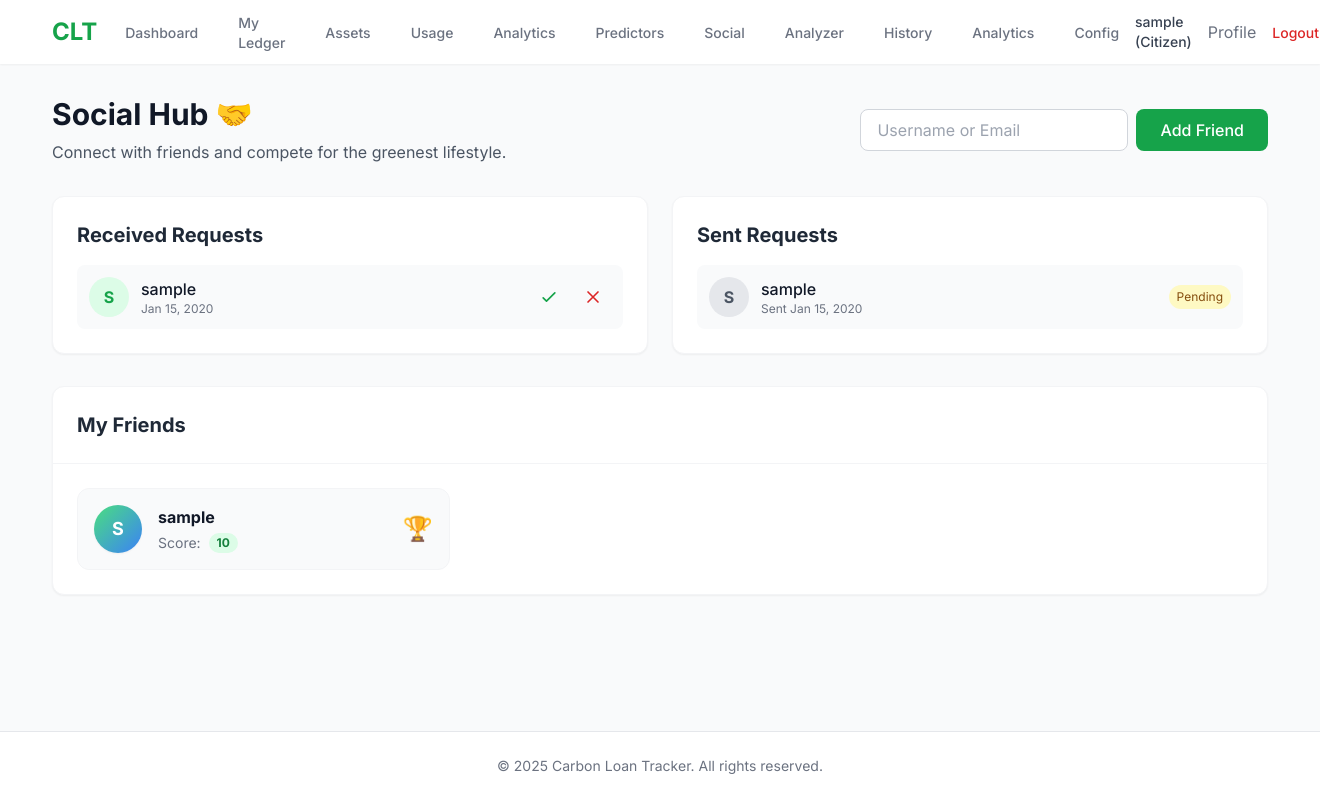
After one commit to rahim-druba/Carbon-Loan-Tracker, a Django app: page /social/ in a window 1320 px wide. The commit adds this page. Run offline with Django 5.2, Linux system fonts and the light colour scheme; a user stored in the database is signed in; tables that the repository leaves empty hold one stand-in row (values such as "Sample post"); parts of the project's set-up code (start-up, migrations or seed data) failed here and were passed over; some libraries are stand-ins or nearby versions.

Commit message:
added new pages , dashboards for socializing, top rankings

```diff
--- a/api/urls.py
+++ b/api/urls.py
@@ -3,7 +3,8 @@ from rest_framework.routers import DefaultRouter
 from drf_spectacular.views import SpectacularAPIView, SpectacularSwaggerView
 from .views import (
     UserViewSet, LedgerViewSet, TransactionViewSet,
-    PlantingVerificationViewSet, ConvertView, StatsView
+    PlantingVerificationViewSet, ConvertView, StatsView,
+    FriendRequestViewSet, LeaderboardView, MLPredictionView
 )
 
 router = DefaultRouter()
@@ -11,11 +12,14 @@ router.register(r'users', UserViewSet, basename='user')
 router.register(r'ledger', LedgerViewSet, basename='ledger')
 router.register(r'transactions', TransactionViewSet, basename='transaction')
 router.register(r'planting', PlantingVerificationViewSet, basename='planting')
+router.register(r'friend-requests', FriendRequestViewSet, basename='friend-request')
 
 urlpatterns = [
     path('', include(router.urls)),
     path('convert/', ConvertView.as_view(), name='convert'),
     path('stats/', StatsView.as_view(), name='stats'),
+    path('leaderboard/', LeaderboardView.as_view(), name='leaderboard'),
+    path('ml/prediction/', MLPredictionView.as_view(), name='ml-prediction'),
     path('schema/', SpectacularAPIView.as_view(), name='schema'),
     path('docs/', SpectacularSwaggerView.as_view(url_name='schema'), name='swagger-ui'),
 ]
--- a/frontend/templates/frontend/base.html
+++ b/frontend/templates/frontend/base.html
@@ -39,6 +39,10 @@
                             class="border-transparent text-gray-500 hover:border-green-500 hover:text-gray-700 inline-flex items-center px-1 pt-1 border-b-2 text-sm font-medium">Analytics</a>
                         <a href="{% url 'predictors_hub' %}"
                             class="border-transparent text-gray-500 hover:border-green-500 hover:text-gray-700 inline-flex items-center px-1 pt-1 border-b-2 text-sm font-medium">Predictors</a>
+                        <a href="{% url 'social_hub' %}"
+                            class="border-transparent text-gray-500 hover:border-green-500 hover:text-gray-700 inline-flex items-center px-1 pt-1 border-b-2 text-sm font-medium">Social</a>
+                        <a href="{% url 'analyzer_hub' %}"
+                            class="border-transparent text-gray-500 hover:border-green-500 hover:text-gray-700 inline-flex items-center px-1 pt-1 border-b-2 text-sm font-medium">Analyzer</a>
                         <a href="{% url 'transaction_history' %}"
                             class="border-transparent text-gray-500 hover:border-green-500 hover:text-gray-700 inline-flex items-center px-1 pt-1 border-b-2 text-sm font-medium">History</a>
                         {% endif %}
--- /dev/null
+++ b/frontend/templates/frontend/social.html
@@ -0,0 +1,129 @@
+{% extends 'frontend/base.html' %}
+
+{% block content %}
+<div class="space-y-8">
+    <!-- Header -->
+    <div class="flex flex-col md:flex-row justify-between items-center">
+        <div>
+            <h1 class="text-3xl font-bold text-gray-900">Social Hub 🤝</h1>
+            <p class="mt-2 text-gray-600">Connect with friends and compete for the greenest lifestyle.</p>
+        </div>
+        <div class="mt-4 md:mt-0">
+            <form action="{% url 'send_friend_request' %}" method="POST" class="flex gap-2">
+                {% csrf_token %}
+                <input type="text" name="username" placeholder="Username or Email" required
+                    class="px-4 py-2 border border-gray-300 rounded-lg focus:ring-green-500 focus:border-green-500">
+                <button type="submit" class="bg-green-600 text-white px-6 py-2 rounded-lg hover:bg-green-700 transition-colors font-medium">
+                    Add Friend
+                </button>
+            </form>
+        </div>
+    </div>
+
+    <!-- Friend Requests -->
+    {% if received_requests or sent_requests %}
+    <div class="grid grid-cols-1 md:grid-cols-2 gap-6">
+        <!-- Received -->
+        <div class="bg-white rounded-xl shadow-sm p-6 border border-gray-100">
+            <h2 class="text-xl font-bold text-gray-800 mb-4">Received Requests</h2>
+            {% if received_requests %}
+            <div class="space-y-4">
+                {% for req in received_requests %}
+                <div class="flex items-center justify-between p-3 bg-gray-50 rounded-lg">
+                    <div class="flex items-center gap-3">
+                        <div class="w-10 h-10 bg-green-100 rounded-full flex items-center justify-center text-green-600 font-bold">
+                            {{ req.from_user.username|slice:":1"|upper }}
+                        </div>
+                        <div>
+                            <p class="font-medium text-gray-900">{{ req.from_user.username }}</p>
+                            <p class="text-xs text-gray-500">{{ req.created_at|date:"M d, Y" }}</p>
+                        </div>
+                    </div>
+                    <div class="flex gap-2">
+                        <form action="{% url 'handle_friend_request' req.id 'accept' %}" method="POST">
+                            {% csrf_token %}
+                            <button type="submit" class="p-2 text-green-600 hover:bg-green-50 rounded-full" title="Accept">
+                                <svg class="w-5 h-5" fill="none" stroke="currentColor" viewBox="0 0 24 24"><path stroke-linecap="round" stroke-linejoin="round" stroke-width="2" d="M5 13l4 4L19 7"></path></svg>
+                            </button>
+                        </form>
+                        <form action="{% url 'handle_friend_request' req.id 'reject' %}" method="POST">
+                            {% csrf_token %}
+                            <button type="submit" class="p-2 text-red-600 hover:bg-red-50 rounded-full" title="Reject">
+                                <svg class="w-5 h-5" fill="none" stroke="currentColor" viewBox="0 0 24 24"><path stroke-linecap="round" stroke-linejoin="round" stroke-width="2" d="M6 18L18 6M6 6l12 12"></path></svg>
+                            </button>
+                        </form>
+                    </div>
+                </div>
+                {% endfor %}
+            </div>
+            {% else %}
+            <p class="text-gray-500 text-sm">No pending requests.</p>
+            {% endif %}
+        </div>
+
+        <!-- Sent -->
+        <div class="bg-white rounded-xl shadow-sm p-6 border border-gray-100">
+            <h2 class="text-xl font-bold text-gray-800 mb-4">Sent Requests</h2>
+            {% if sent_requests %}
+            <div class="space-y-4">
+                {% for req in sent_requests %}
+                <div class="flex items-center justify-between p-3 bg-gray-50 rounded-lg">
+                    <div class="flex items-center gap-3">
+                        <div class="w-10 h-10 bg-gray-200 rounded-full flex items-center justify-center text-gray-600 font-bold">
+                            {{ req.to_user.username|slice:":1"|upper }}
+                        </div>
+                        <div>
+                            <p class="font-medium text-gray-900">{{ req.to_user.username }}</p>
+                            <p class="text-xs text-gray-500">Sent {{ req.created_at|date:"M d, Y" }}</p>
+                        </div>
+                    </div>
+                    <span class="px-2 py-1 bg-yellow-100 text-yellow-800 text-xs rounded-full">Pending</span>
+                </div>
+                {% endfor %}
+            </div>
+            {% else %}
+            <p class="text-gray-500 text-sm">No sent requests.</p>
+            {% endif %}
+        </div>
+    </div>
+    {% endif %}
+
+    <!-- Friends List -->
+    <div class="bg-white rounded-xl shadow-sm border border-gray-100 overflow-hidden">
+        <div class="p-6 border-b border-gray-100">
+            <h2 class="text-xl font-bold text-gray-800">My Friends</h2>
+        </div>
+
+        {% if friends %}
+        <div class="grid grid-cols-1 sm:grid-cols-2 lg:grid-cols-3 gap-6 p-6">
+            {% for friend in friends %}
+            <div class="flex items-center p-4 bg-gray-50 rounded-xl hover:shadow-md transition-shadow border border-gray-100">
+                <div class="w-12 h-12 bg-gradient-to-br from-green-400 to-blue-500 rounded-full flex items-center justify-center text-white font-bold text-lg shadow-sm">
+                    {{ friend.username|slice:":1"|upper }}
+                </div>
+                <div class="ml-4 flex-1">
+                    <h3 class="font-bold text-gray-900">{{ friend.username }}</h3>
+                    <div class="flex items-center mt-1">
+                        <span class="text-sm text-gray-500 mr-2">Score:</span>
+                        <span class="px-2 py-0.5 bg-green-100 text-green-700 text-xs font-bold rounded-full">
+                            {{ friend.current_carbon_score|floatformat:0 }}
+                        </span>
+                    </div>
+                </div>
+                <div class="text-right">
+                     <!-- Rank Badge placeholder -->
+                     <span class="text-2xl">🏆</span>
+                </div>
+            </div>
+            {% endfor %}
+        </div>
+        {% else %}
+        <div class="p-12 text-center">
+            <div class="text-6xl mb-4">🦗</div>
+            <h3 class="text-xl font-medium text-gray-900">It's quiet here...</h3>
+            <p class="text-gray-500 mt-2">Add friends to start competing!</p>
+        </div>
+        {% endif %}
+    </div>
+</div>
+{% endblock %}
--- a/frontend/urls.py
+++ b/frontend/urls.py
@@ -36,6 +36,12 @@ urlpatterns = [
     path('analytics/user/<int:user_id>/', views.analytics_user_detail, name='analytics_user_detail'),
     path('admin/config/', views.admin_config, name='admin_config'),
 
+    # Social & Analytics
+    path('social/', views.social_hub, name='social_hub'),
+    path('social/request/send/', views.send_friend_request, name='send_friend_request'),
+    path('social/request/<int:pk>/<str:action>/', views.handle_friend_request, name='handle_friend_request'),
+    path('analyzer/', views.analyzer_hub, name='analyzer_hub'),
+
     # Agent
     path('agent/queue/', views.agent_queue, name='agent_queue'),
     path('agent/verify/<int:transaction_id>/', views.verify_planting, name='verify_planting'),
--- a/frontend/views.py
+++ b/frontend/views.py
@@ -3,7 +3,8 @@ from django.contrib.auth.decorators import login_required
 from django.contrib import messages
 from django.db.models import Sum, Count
 from accounts.forms import UserRegistrationForm, ProfileForm, VehicleForm, OnayCardForm, PropertyForm
-from accounts.models import User, Vehicle, OnayCard, Property
+from accounts.models import User, Vehicle, OnayCard, Property, FriendRequest, District, Company, MLPrediction
+from django.db.models import Q
 from ledger.models import CarbonLedger, UsageLog, ConversionRate
 from planting.models import TreeTransaction, PlantingVerification
 from ledger.calculations import calculate_co2, calculate_required_trees
@@ -47,13 +48,32 @@ def citizen_dashboard(request):
     # Calculate trees purchased
     purchased = TreeTransaction.objects.filter(user=request.user).aggregate(Sum('quantity'))['quantity__sum'] or 0
 
+    # Gamification: Rank
+    # Calculate rank based on carbon score (higher is better? or lower debt is better?)
+    # Let's use current_carbon_score (higher is better)
+    user_rank = User.objects.filter(current_carbon_score__gt=request.user.current_carbon_score).count() + 1
+
+    # ML Prediction
+    prediction = MLPrediction.objects.filter(user=request.user).order_by('-created_at').first()
+    if not prediction:
+        # Create mock if none
+        import random
+        prediction = MLPrediction.objects.create(
+            user=request.user,
+            predicted_year_end_debt=round(random.uniform(1000, 5000), 2),
+            recommended_action="Switch to public transport for 3 days a week.",
+            confidence_score=0.85
+        )
+
     context = {
         'total_debt': total_debt,
         'total_trees_needed': total_trees_needed,
         'purchased': purchased,
         'remaining': max(0, total_trees_needed - purchased),
         'recent_transactions': TreeTransaction.objects.filter(user=request.user).order_by('-created_at')[:5],
-        'recent_usage': UsageLog.objects.filter(user=request.user).order_by('-date')[:5]
+        'recent_usage': UsageLog.objects.filter(user=request.user).order_by('-date')[:5],
+        'user_rank': user_rank,
+        'prediction': prediction
     }
     return render(request, 'frontend/dashboard_citizen.html', context)
 
@@ -656,3 +676,71 @@ def train_planner(request):
     }
 
     return render(request, 'frontend/train_planner.html', context)
+
+@login_required
+def social_hub(request):
+    friends = request.user.friends.all()
+    received_requests = FriendRequest.objects.filter(to_user=request.user, status='PENDING')
+    sent_requests = FriendRequest.objects.filter(from_user=request.user, status='PENDING')
+
+    context = {
+        'friends': friends,
+        'received_requests': received_requests,
+        'sent_requests': sent_requests
+    }
+    return render(request, 'frontend/social.html', context)
+
+@login_required
+def send_friend_request(request):
+    if request.method == 'POST':
+        username_or_email = request.POST.get('username')
+        try:
+            target_user = User.objects.get(Q(username=username_or_email) | Q(email=username_or_email))
+            if target_user == request.user:
+                messages.error(request, "You cannot send a request to yourself.")
+            elif request.user.friends.filter(pk=target_user.pk).exists():
+                messages.info(request, "You are already friends.")
+            elif FriendRequest.objects.filter(from_user=request.user, to_user=target_user, status='PENDING').exists():
+                messages.info(request, "Request already sent.")
+            else:
+                FriendRequest.objects.create(from_user=request.user, to_user=target_user)
+                messages.success(request, f"Friend request sent to {target_user.username}!")
+        except User.DoesNotExist:
+            messages.error(request, "User not found.")
+
+    return redirect('social_hub')
+
+@login_required
+def handle_friend_request(request, pk, action):
+    freq = get_object_or_404(FriendRequest, pk=pk, to_user=request.user)
+
+    if action == 'accept':
+        freq.status = 'ACCEPTED'
+        freq.save()
+        request.user.friends.add(freq.from_user)
+        freq.from_user.friends.add(request.user)
+        messages.success(request, f"You are now friends with {freq.from_user.username}!")
+    elif action == 'reject':
+        freq.status = 'REJECTED'
+        freq.save()
+        messages.info(request, "Friend request rejected.")
+
+    return redirect('social_hub')
+
+@login_required
+def analyzer_hub(request):
+    # Leaderboards
+    top_users = User.objects.filter(role=User.Role.CITIZEN).order_by('-current_carbon_score')[:10]
+    top_companies = Company.objects.order_by('-green_score')[:10]
+    top_districts = District.objects.order_by('-green_score')[:10]
+
+    # ML Prediction
+    prediction = MLPrediction.objects.filter(user=request.user).order_by('-created_at').first()
+
+    context = {
+        'top_users': top_users,
+        'top_companies': top_companies,
+        'top_districts': top_districts,
+        'prediction': prediction
+    }
+    return render(request, 'frontend/analyzer.html', context)
```
Also changed, not shown: accounts/management/commands/populate_demo_data.py (added, +110 -0 lines), accounts/models.py (+47 -0 lines), api/serializers.py (+32 -2 lines), api/views.py (+91 -2 lines), frontend/templates/frontend/analyzer.html (added, +119 -0 lines), frontend/templates/frontend/dashboard_citizen.html (+45 -0 lines), accounts/management/__init__.py (added), accounts/management/commands/__init__.py (added), accounts/migrations/0003_company_district_user_current_carbon_score_and_more.py (added), 1 other file.
